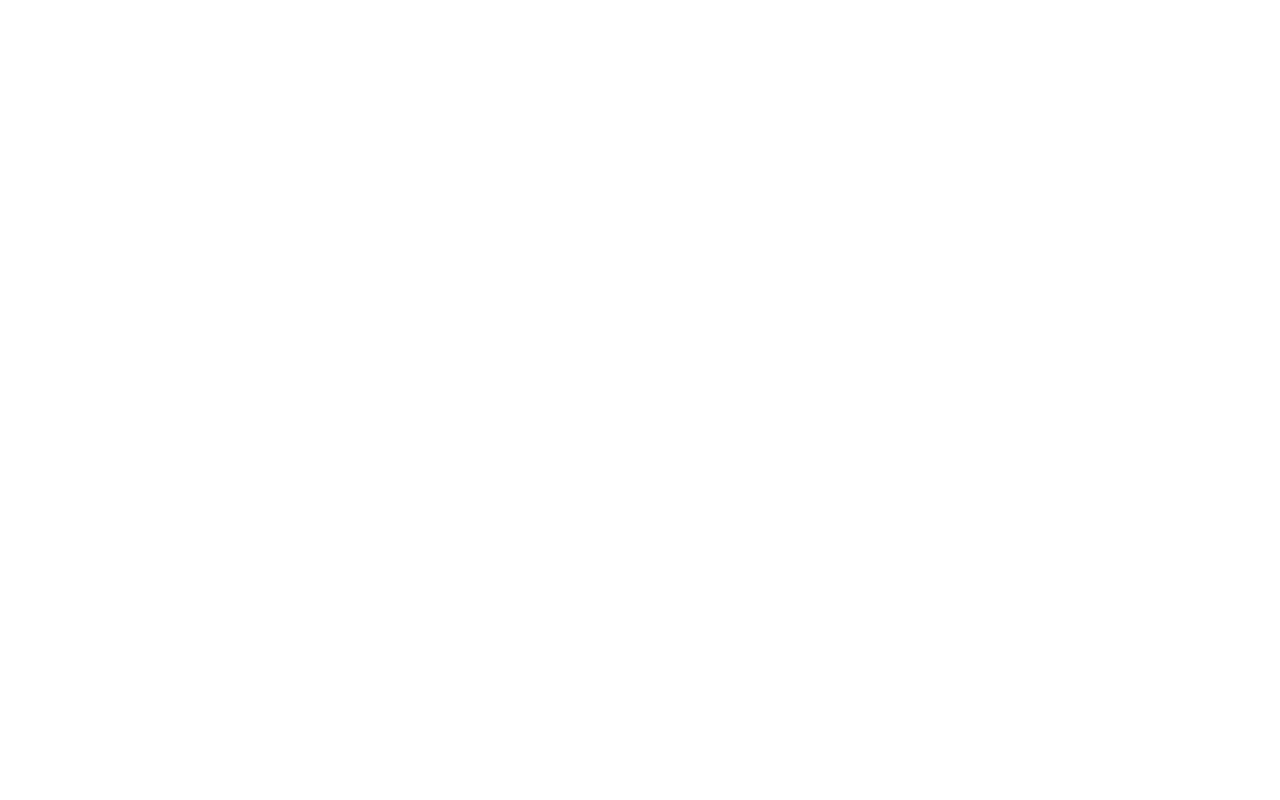
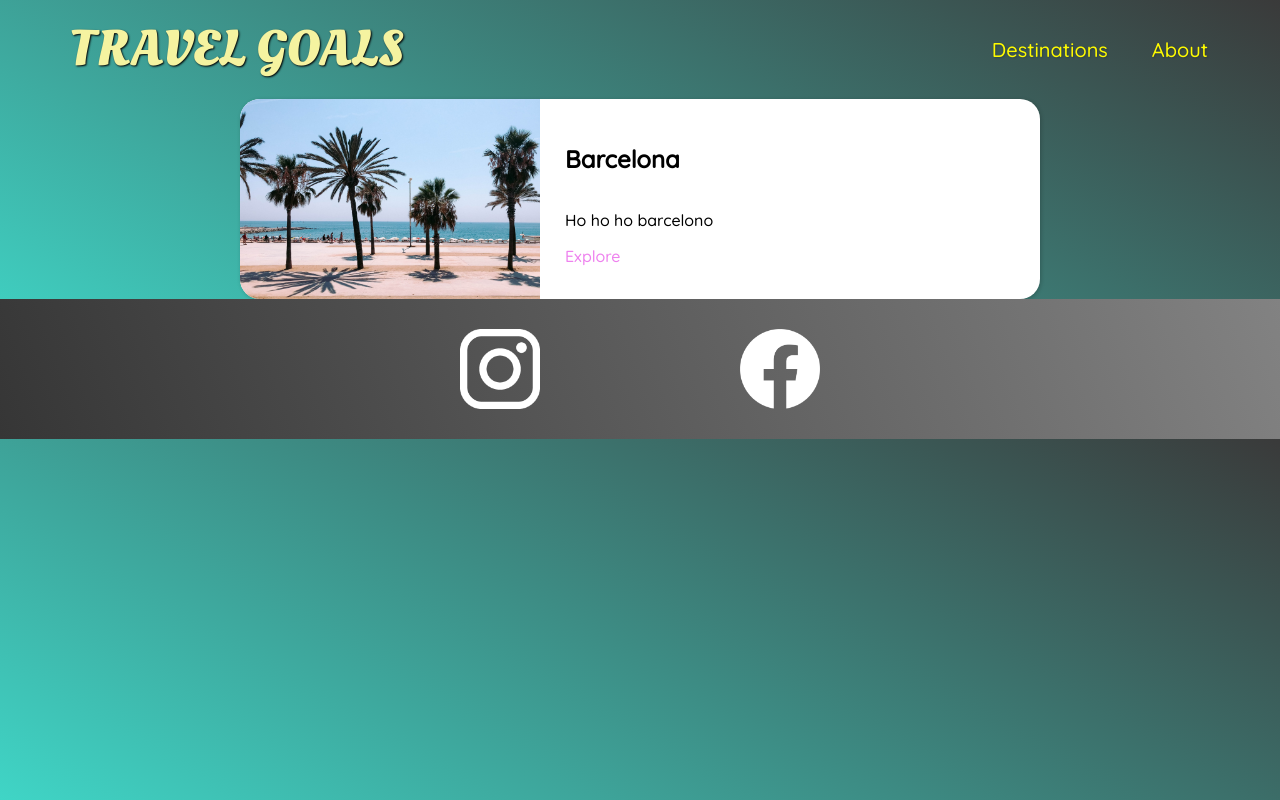
Before and after one commit to Pierrever/100d, a plain HTML site: page places.html in a window 1280 px wide. Drawn offline with Linux system fonts and the light colour scheme.

Commit message:
card almost finished, fight with alignment

```diff
--- /dev/null
+++ b/places.css
@@ -0,0 +1,47 @@
+body {
+  background: linear-gradient(30deg, turquoise, rgb(58, 58, 58));
+}
+
+main li img {
+  width: 300px;
+  height: 200px;
+  object-fit: cover;
+}
+
+main ul {
+  width: 800px;
+  margin: 0 auto;
+}
+
+header {
+  position: static;
+}
+
+main li {
+  display: flex;
+  background-color: white;
+  box-shadow: 1px 1px 4px rgba(0, 0, 0, 0.2);
+  border-radius: 20px;
+  overflow: hidden;
+}
+
+.item-content {
+  padding: 25px;
+  display: flex;
+  flex-direction: column;
+  justify-content: start;
+}
+
+.actions {
+  justify-self: end;
+}
+
+.actions a {
+  color: violet;
+  text-decoration: none;
+}
+
+.actions a:hover {
+  background-color: rgb(200, 192, 200);
+  border-radius: 20px;
+}
--- a/places.html
+++ b/places.html
@@ -0,0 +1,46 @@
+<!DOCTYPE html>
+<html lang="en">
+  <head>
+    <meta charset="UTF-8" />
+    <link
+      href="https://fonts.googleapis.com/css2?family=Raleway:wght@700&family=Oleo+Script:wght@700&family=Quicksand:wght@300;500&display=swap"
+      rel="stylesheet"
+    />
+    <link rel="stylesheet" href="shared.css" />
+    <link rel="stylesheet" href="places.css" />
+    <title>Places</title>
+  </head>
+  <body class="cl">
+    <header>
+      <div id="page-logo">
+        <a href="/index.html">Travel Goals</a>
+      </div>
+      <nav>
+        <ul>
+          <li><a href="/places.html">Destinations</a></li>
+          <li><a href="">About</a></li>
+        </ul>
+      </nav>
+    </header>
+    <main>
+      <ul>
+        <li>
+          <img src="images/places/barcelona.jpg" />
+          <div class="item-content">
+            <h2>Barcelona</h2>
+            <p>Ho ho ho barcelono</p>
+            <div class="actions">
+              <a href="https://barcelone">Explore</a>
+            </div>
+          </div>
+        </li>
+      </ul>
+    </main>
+    <footer>
+      <ul>
+        <li><img src="images/icons/insta.png"</li>
+        <li><img src="images/icons/facebook.png"</li>
+      </ul>
+    </footer>
+  </body>
+</html>
--- a/shared.css
+++ b/shared.css
@@ -52,3 +52,24 @@ header a:hover {
   color: rgb(77, 77, 77);
   background-color: rgb(255, 251, 0);
 }
+
+footer {
+  background: linear-gradient(70deg, rgb(54, 54, 54), rgb(130, 130, 130));
+  padding: 30px;
+}
+
+footer ul {
+  display: flex;
+  justify-content: center;
+}
+
+footer li {
+  margin: 0 100px;
+  width: 80px;
+  height: 80px;
+}
+
+footer img {
+  width: 100%;
+  height: 100%;
+}
```
Also changed, not shown: index.html (+6 -1 lines), images/icons/facebook.png (added), images/icons/insta.png (added).
